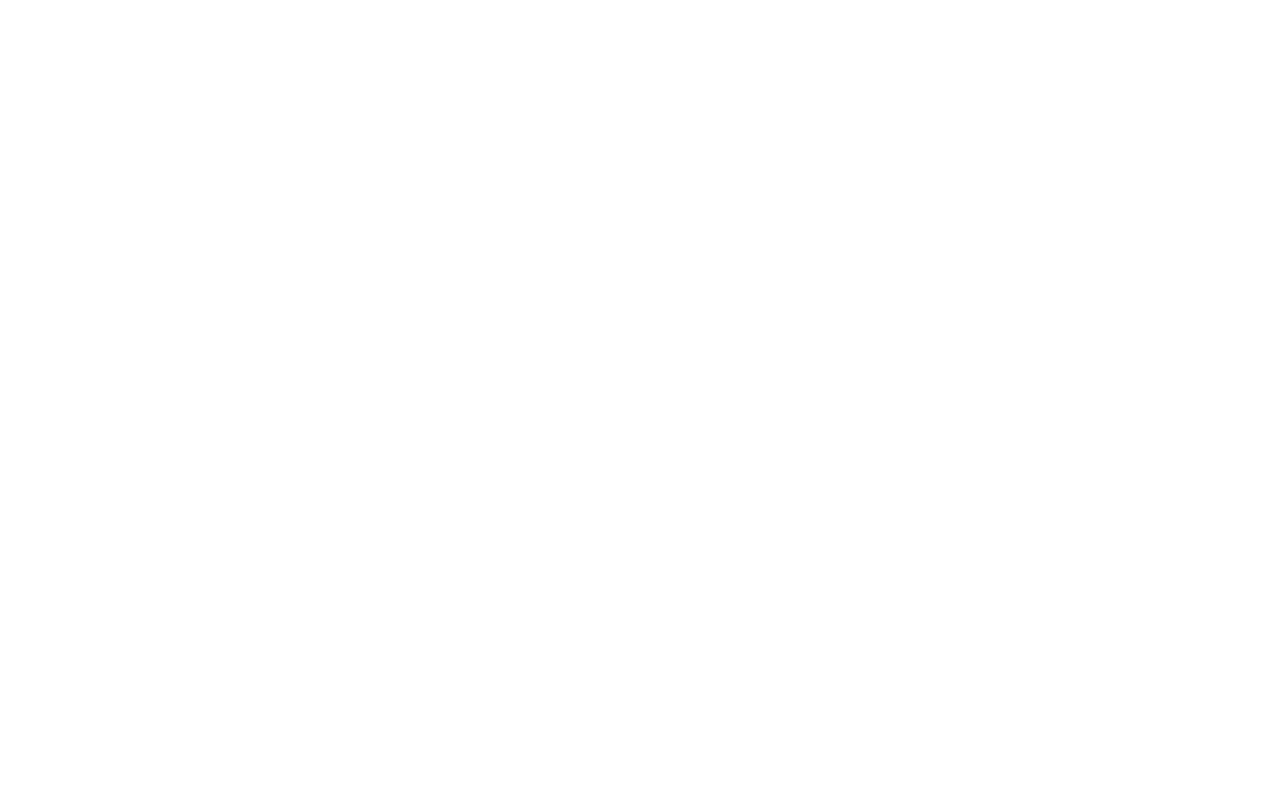
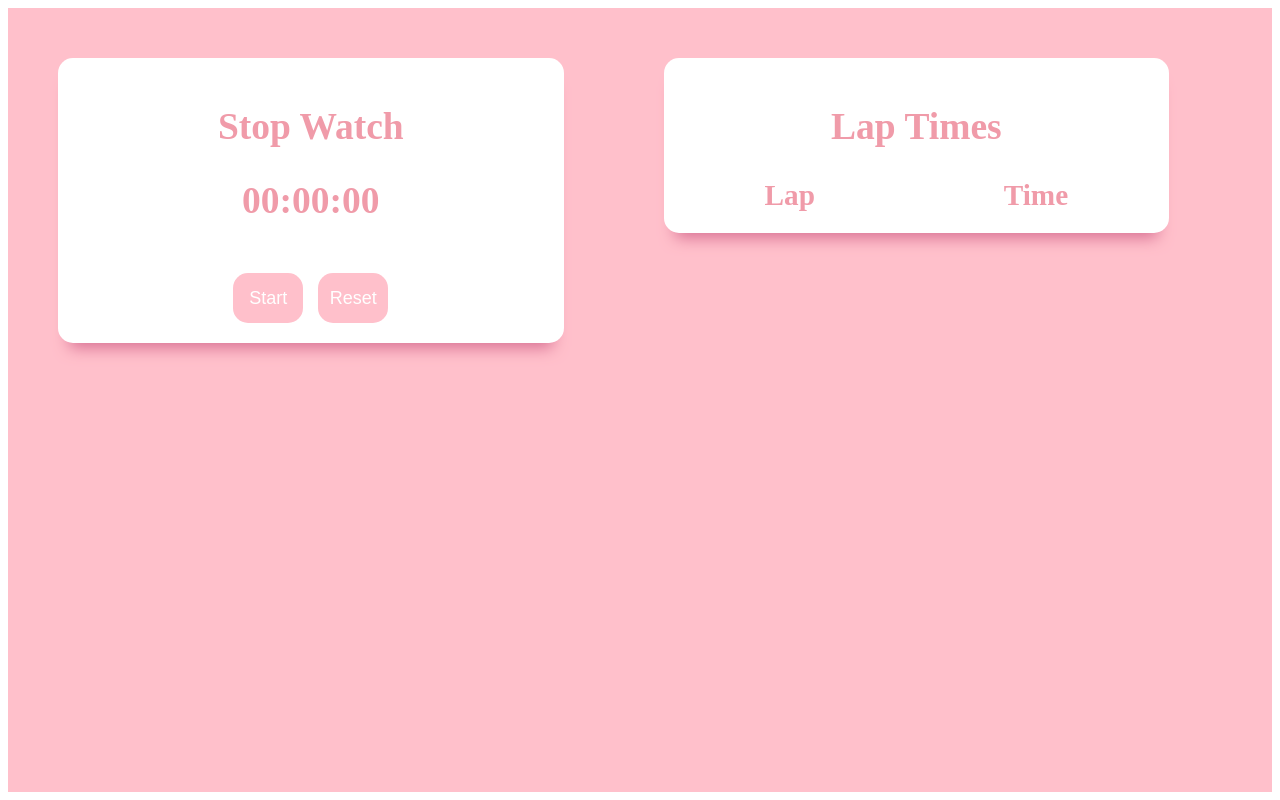
Before and after one commit to Shopify/eng-intern-assessment-react, a React app: page / in a window 1280 px wide. Built offline with nearby package versions, Linux system fonts and the light colour scheme.

Commit message:
StopWatch - implementation

```diff
--- a/package.json
+++ b/package.json
@@ -12,6 +12,9 @@
   "author": "",
   "license": "ISC",
   "dependencies": {
+    "@emotion/react": "^11.11.3",
+    "@emotion/styled": "^11.11.0",
+    "@mui/material": "^5.15.4",
     "react": "^18.2.0",
     "react-dom": "^18.2.0"
   },
--- a/src/App.tsx
+++ b/src/App.tsx
@@ -1,7 +1,46 @@
-import React from 'react'
+import React from "react";
+import { useState } from "react";
+import StopWatch from "./StopWatch";
+// Context
+import RunningContext from "./Context/RunningContext";
+import TimeContext from "./Context/TimeContext";
+import LapContext from "./Context/LapContext";
 
 export default function App() {
-    return(
-        <div></div>
-    )
+  const [running, setRunning] = useState<boolean>(false);
+  const [time, setTime] = useState<number>(0);
+  const [lapTimes, setLapTimes] = useState<number[]>([]);
+  const [counter, setCounter] = useState<number>(0);
+
+  const changeRunning = () => {
+    setRunning(running ? false : true);
+  };
+
+  const addLap = (time: number) => {
+    if (lapTimes.length == 10) {
+      setLapTimes((prevTimes) => prevTimes.slice(1));
+      setCounter((prev) => prev + 1);
+    }
+    setLapTimes((prevTimes) => [...prevTimes, time]);
+  };
+
+  const clearLap = () => {
+    setLapTimes([]);
+  };
+
+  const resetCounter = () => {
+    setCounter(0);
+  };
+
+  return (
+    <RunningContext.Provider value={{ running, changeRunning }}>
+      <TimeContext.Provider value={{ time, setTime }}>
+        <LapContext.Provider
+          value={{ lapTimes, addLap, clearLap, counter, resetCounter }}
+        >
+          <StopWatch />
+        </LapContext.Provider>
+      </TimeContext.Provider>
+    </RunningContext.Provider>
+  );
 }
--- /dev/null
+++ b/src/Context/LapContext.tsx
@@ -0,0 +1,13 @@
+import React from "react";
+
+export type lapContextType = {
+  lapTimes: number[];
+  addLap: (Lap: number) => void;
+  clearLap: () => void;
+  counter: number;
+  resetCounter: () => void;
+};
+
+const LapContext = React.createContext<lapContextType>({} as lapContextType);
+
+export default LapContext;
--- /dev/null
+++ b/src/Context/RunningContext.tsx
@@ -0,0 +1,12 @@
+import React from "react";
+
+export type runContextType = {
+  running: boolean;
+  changeRunning: () => void;
+};
+
+const RunningContext = React.createContext<runContextType>(
+  {} as runContextType
+);
+
+export default RunningContext;
--- /dev/null
+++ b/src/Context/TimeContext.tsx
@@ -0,0 +1,10 @@
+import React from "react";
+
+export type timeContextType = {
+  time: number;
+  setTime: (value: React.SetStateAction<number>) => void;
+};
+
+const TimeContext = React.createContext<timeContextType>({} as timeContextType);
+
+export default TimeContext;
--- /dev/null
+++ b/src/LapTable.tsx
@@ -0,0 +1,26 @@
+import React, { useContext } from "react";
+import { formatTime } from "./StopWatch";
+// Context
+import LapContext from "./Context/LapContext";
+// Styles
+import "./Styles/LapTable.css";
+
+export default function LapTable() {
+  const { lapTimes, counter } = useContext(LapContext);
+
+  return (
+    <div
+      className="laps"
+      style={{ display: lapTimes.length ? "block" : "none" }}
+    >
+      <ul>
+        {lapTimes.map((item, index) => (
+          <li key={index}>
+            <span>{`Lap ${counter + index + 1}`}</span>
+            <span>{formatTime(item)}</span>
+          </li>
+        ))}
+      </ul>
+    </div>
+  );
+}
--- a/src/StopWatch.tsx
+++ b/src/StopWatch.tsx
@@ -1,7 +1,49 @@
-import React from 'react'
+import React, { useEffect, useContext } from "react";
+import StopWatchButton from "./StopWatchButton";
+import LapTable from "./LapTable";
+// Context
+import RunningContext from "./Context/RunningContext";
+import TimeContext from "./Context/TimeContext";
+// Styles
+import "./Styles/StopWatch.css";
 
 export default function StopWatch() {
-    return(
-        <div></div>
-    )
+  const { time, setTime } = useContext(TimeContext);
+  const { running } = useContext(RunningContext);
+
+  // While stopwatch is running, increase time by 1 every second
+  useEffect(() => {
+    if (running) {
+      const interval = setInterval(() => {
+        setTime((prev: number) => prev + 1);
+        console.log(time);
+      }, 1000);
+      return () => clearInterval(interval);
+    }
+  }, [running]);
+
+  return (
+    <div className="timer">
+      <div className="timerContainer">
+        <h1>Stop Watch</h1>
+        <h1>{formatTime(time)}</h1>
+        <StopWatchButton />
+      </div>
+      <div className="lapContainer">
+        <h1>Lap Times</h1>
+        <h3>
+          <span>Lap</span>
+          <span>Time</span>
+        </h3>
+        <LapTable />
+      </div>
+    </div>
+  );
 }
+
+// Format time from seconds to HH:MM:SS format
+export const formatTime = (time: number) => {
+  const date = new Date(null);
+  date.setSeconds(time);
+  return date.toISOString().slice(11, 19);
+};
--- a/src/StopWatchButton.tsx
+++ b/src/StopWatchButton.tsx
@@ -1,7 +1,34 @@
-import React from 'react'
+import React, { useContext } from "react";
+// Context
+import RunningContext from "./Context/RunningContext";
+import TimeContext from "./Context/TimeContext";
+import LapContext from "./Context/LapContext";
+// Styles
+import "./Styles/StopWatchButtons.css";
 
 export default function StopWatchButton() {
-    return(
-        <div></div>
-    )
+  const { running, changeRunning } = useContext(RunningContext);
+  const { time, setTime } = useContext(TimeContext);
+  const { addLap, clearLap, resetCounter } = useContext(LapContext);
+
+  const handleLapResetClick = () => {
+    if (running) {
+      addLap(time);
+    } else {
+      setTime(0);
+      clearLap();
+      resetCounter();
+    }
+  };
+
+  return (
+    <div>
+      <button onClick={changeRunning} className="startStop">
+        {running ? "Stop" : "Start"}
+      </button>
+      <button onClick={handleLapResetClick} className="restartLap">
+        {running ? "Lap" : "Reset"}
+      </button>
+    </div>
+  );
 }
--- /dev/null
+++ b/src/Styles/LapTable.css
@@ -0,0 +1,22 @@
+.laps {
+  margin-top: 20px;
+}
+
+.lapContainer h3 {
+  text-align: left;
+  display: flex;
+  justify-content: space-between;
+  margin: 5px;
+}
+
+.laps ul {
+  list-style-type: none;
+  padding: 0;
+}
+
+.laps li {
+  display: flex;
+  justify-content: space-between;
+  align-items: center;
+  margin: 0px 5px 10px 5px;
+}
--- /dev/null
+++ b/src/Styles/StopWatch.css
@@ -0,0 +1,46 @@
+* {
+  box-sizing: border-box;
+}
+
+.timer {
+  height: 98vh;
+  background-color: #ffc0cb;
+  overflow: auto;
+}
+
+.timerContainer {
+  margin: 50px;
+  float: left;
+  height: fit-content;
+  text-align: center;
+  font-size: 25px;
+  color: rgb(240, 155, 169);
+  background-color: white;
+  width: 40%;
+  border-radius: 15px;
+  padding-top: 1rem;
+  box-shadow: 0 1rem 1rem -0.7rem #d87093;
+}
+
+.lapContainer {
+  margin: 50px;
+  float: left;
+  height: fit-content;
+  text-align: center;
+  font-size: 25px;
+  color: rgb(240, 155, 169);
+  background-color: white;
+  width: 40%;
+  padding: 1rem 6rem;
+  border-radius: 15px;
+  box-shadow: 0 1rem 1rem -0.7rem #d87093;
+}
+
+@media (max-width: 1050px) {
+  .timerContainer,
+  .lapContainer {
+    width: 80%;
+    float: center;
+    margin: 50px;
+  }
+}
--- /dev/null
+++ b/src/Styles/StopWatchButtons.css
@@ -0,0 +1,17 @@
+.startStop,
+.restartLap {
+  margin-top: 20px;
+  margin-bottom: 20px;
+  color: white;
+  font-size: 18px;
+  background-color: pink;
+  width: 70px;
+  height: 50px;
+  border: none;
+  border-radius: 15px;
+  cursor: pointer;
+}
+
+.restartLap {
+  margin-left: 15px;
+}
```
Also changed, not shown: src/images/car.png (added), 5 other files (tests, documents, lock files or other folders).
